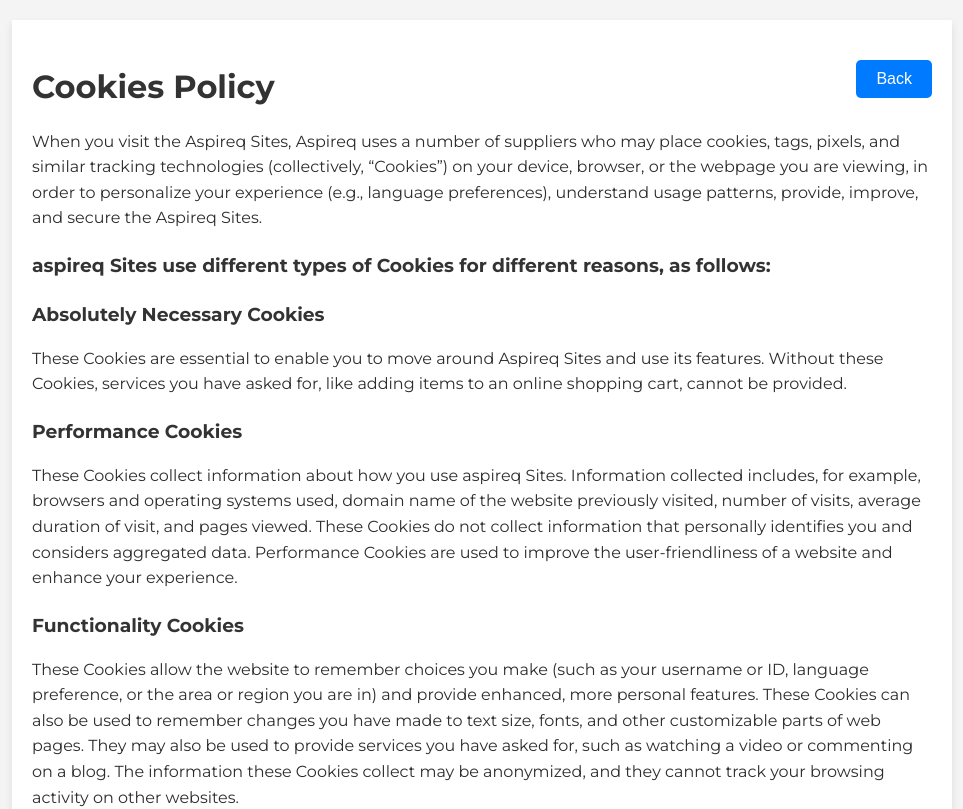
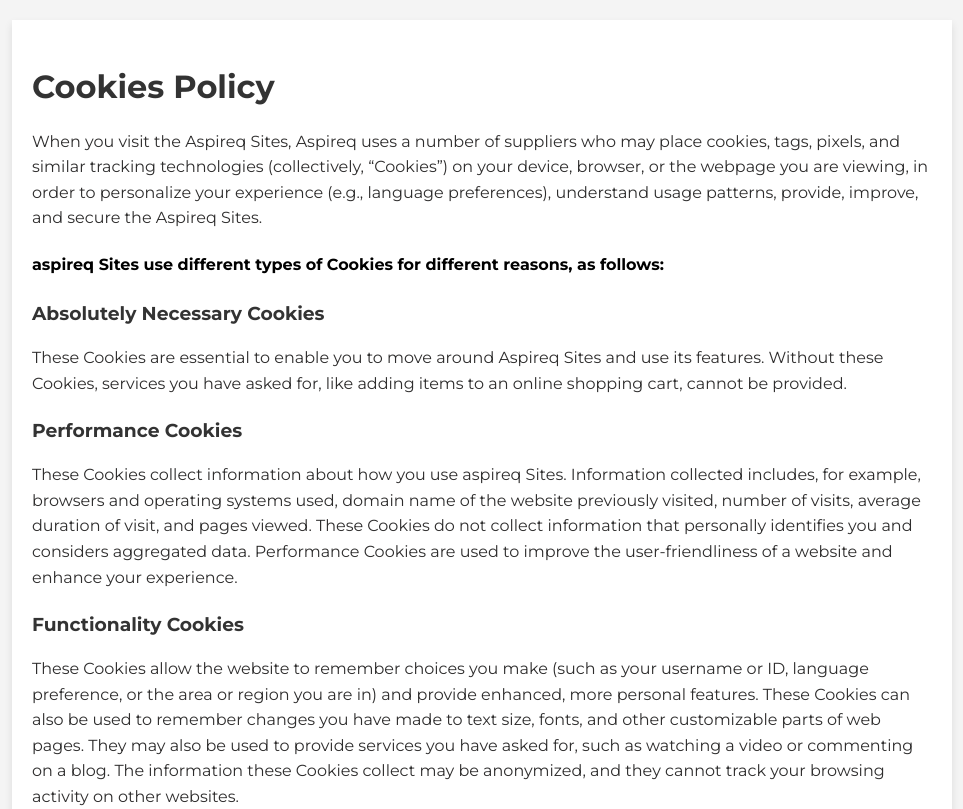
Before and after one commit to Yogeshnagre00/aspireq-, a React (Vite) app: page /CookiesPolicy in a window 1280 px wide. Shown: the top 809 px of the page, without its empty margins (158-1121 px from the left). Built offline with nearby package versions, Linux system fonts and the light colour scheme; a web font is replaced by a local one.

Commit message:
changes in coookies page

```diff
--- a/src/components/ContactSection/contact.css
+++ b/src/components/ContactSection/contact.css
@@ -132,12 +132,12 @@
   font-weight: bold;
   margin-bottom: 20px;
   color: rgb(28, 88, 128);
-  margin-left: 5%;
+  margin-left: 3%;
 }
 
 .custom-modal-message {
   margin-bottom: 20px;
-  margin-left: 5%;
+  margin-left: 3%;
 }
 
 .custom-modal-button {
--- a/src/components/ContactSection/contact.jsx
+++ b/src/components/ContactSection/contact.jsx
@@ -45,7 +45,7 @@
             Email successfully submitted.
             <br />
             <br />
-            Thank you! Will reachout to you soon.
+            <span>&nbsp;</span> Thank you! Will reachout to you soon.
           </>
         );
         setEmail("");
@@ -107,7 +107,7 @@
             >
               ✕
             </button>
-            <div className="custom-modal-header">ASPIREQ</div>
+            <div className="custom-modal-header">&nbsp; ASPIREQ</div>
             <div className="custom-modal-message">{modalMessage}</div>
             <button
               className="custom-modal-button"
--- a/src/components/CookiesPolicy/cookiesPolicy.jsx
+++ b/src/components/CookiesPolicy/cookiesPolicy.jsx
@@ -1,24 +1,8 @@
-import { useNavigate } from "react-router-dom";
-
 import "./cookiesPolicy.css";
 
 const CookiesPolicy = () => {
-  const navigate = useNavigate();
-
-  // Function to navigate back to the homepage
-  const handleBackToHome = () => {
-    navigate("/");
-  };
-
   return (
     <div className="cookies-policy-container">
-      <button
-        onClick={handleBackToHome}
-        className="back-to-home-button top-button"
-      >
-        Back
-      </button>
-
       <h1>Cookies Policy</h1>
 
       <section className="content">
@@ -30,10 +14,10 @@
           preferences), understand usage patterns, provide, improve, and secure
           the Aspireq Sites.
         </p>
-        <h3>
+        <h4>
           aspireq Sites use different types of Cookies for different reasons, as
           follows:
-        </h3>
+        </h4>
         <h3>Absolutely Necessary Cookies</h3>
         <p>
           These Cookies are essential to enable you to move around Aspireq Sites
--- a/src/components/Footer/footer.jsx
+++ b/src/components/Footer/footer.jsx
@@ -1,5 +1,4 @@
 import "@fortawesome/fontawesome-free/css/all.min.css";
-import { Link } from "react-router-dom";
 
 import "./footer.css";
 
@@ -27,7 +26,13 @@
                 <a href="#">Terms of Service</a>
               </li>
               <li>
-                <Link to="/CookiesPolicy">Cookies</Link>
+                <a
+                  href="/CookiesPolicy"
+                  target="_blank"
+                  rel="noopener noreferrer"
+                >
+                  Cookies
+                </a>
               </li>
             </ul>
           </div>
```
